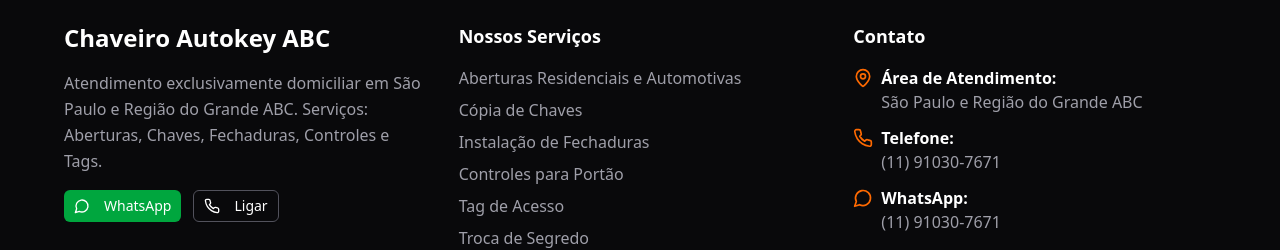
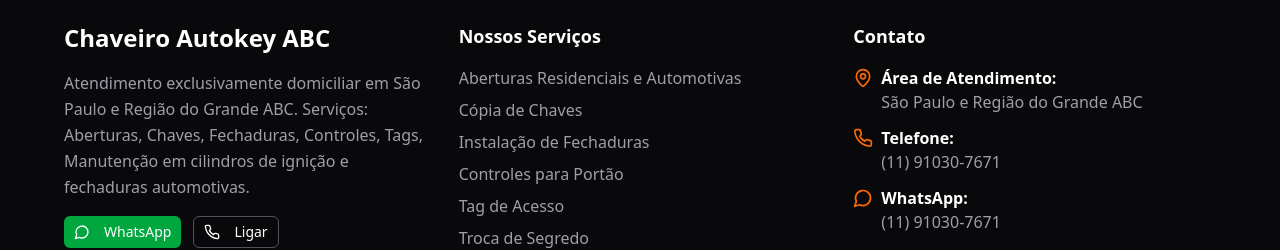
Before and after one commit to openclassificados-mga/v0-chaveiro-autokey, a Next.js app: page / in a window 1280 px wide. Shown: the part 4748-4998 px from the top of the page. Built offline with nearby package versions, Linux system fonts and the light colour scheme.

Commit message:
feat: update footer with additional automotive services
Add "Maintenance on ignition cylinders and automotive locks" to complete and informative service description.

```diff
--- a/app/page.tsx
+++ b/app/page.tsx
@@ -468,7 +468,7 @@ export default function Home() {
             <div className="sm:col-span-2 lg:col-span-1">
               <h3 className="text-xl sm:text-2xl font-bold text-white mb-3 sm:mb-4">Chaveiro Autokey ABC</h3>
               <p className="text-sm sm:text-base text-zinc-400 leading-relaxed mb-4">
-                Atendimento exclusivamente domiciliar em São Paulo e Região do Grande ABC. Serviços: Aberturas, Chaves, Fechaduras, Controles e Tags.
+                Atendimento exclusivamente domiciliar em São Paulo e Região do Grande ABC. Serviços: Aberturas, Chaves, Fechaduras, Controles, Tags, Manutenção em cilindros de ignição e fechaduras automotivas.
               </p>
               <div className="flex gap-3">
                 <Button asChild size="sm" className="bg-green-600 hover:bg-green-700 text-white">
```
